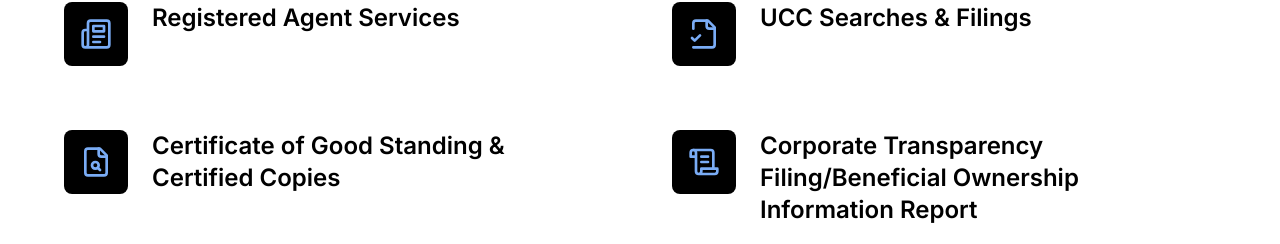
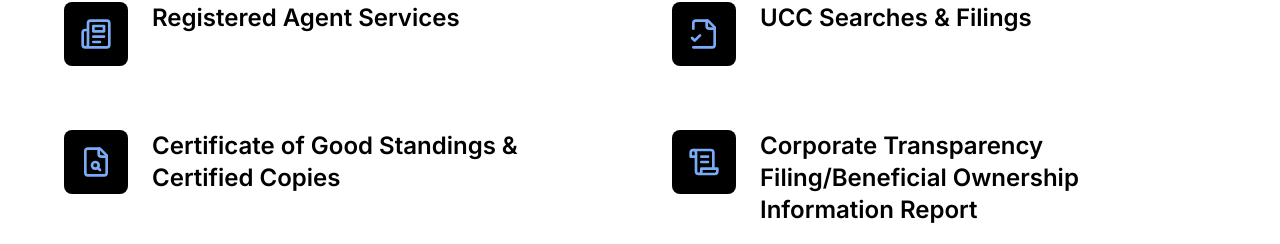
Before and after one commit to Sainath213/aom-services, a Next.js app: page / in a window 1280 px wide. Shown: the part 1038-1282 px from the top of the page. Built offline with nearby package versions, Linux system fonts and the light colour scheme; a web font is replaced by a local one.

Commit message:
fix typo

```diff
--- a/app/(shared)/Services.tsx
+++ b/app/(shared)/Services.tsx
@@ -39,7 +39,7 @@ export default function Services() {
         />
         <Card
           icon={<FileSearch2 size={32} color='#7AACF5' />}
-          text={'Certificate of Good Standing & Certified Copies'}
+          text={'Certificate of Good Standings & Certified Copies'}
         />
         <Card
           icon={<ScrollText size={32} color='#7AACF5' />}
```
